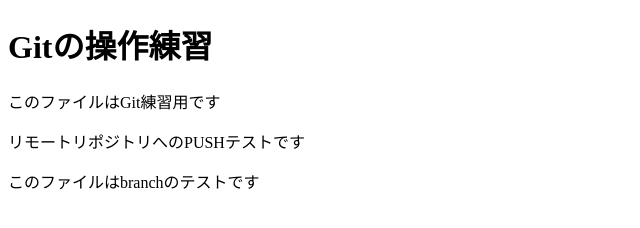
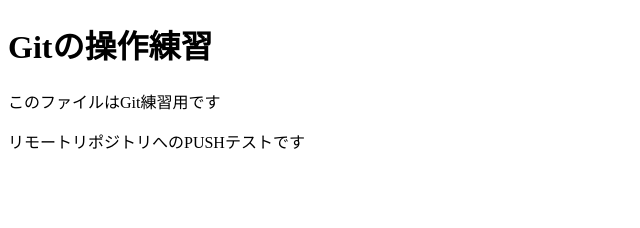
Before and after one commit to felica-git-test/git-test, a plain HTML site: page index.html in a window 1280 px wide. Shown: the whole page, without its empty margins (0-640 px from the left). Drawn offline with Linux system fonts and the light colour scheme.

Commit message:
masterでの更新です

```diff
--- a/index.html
+++ b/index.html
@@ -9,6 +9,5 @@
   <h1>Gitの操作練習</h1>
   <p>このファイルはGit練習用です</p>
   <p>リモートリポジトリへのPUSHテストです</p>
-  <p>このファイルはbranchのテストです</p>
 </body>
 </html>
```
